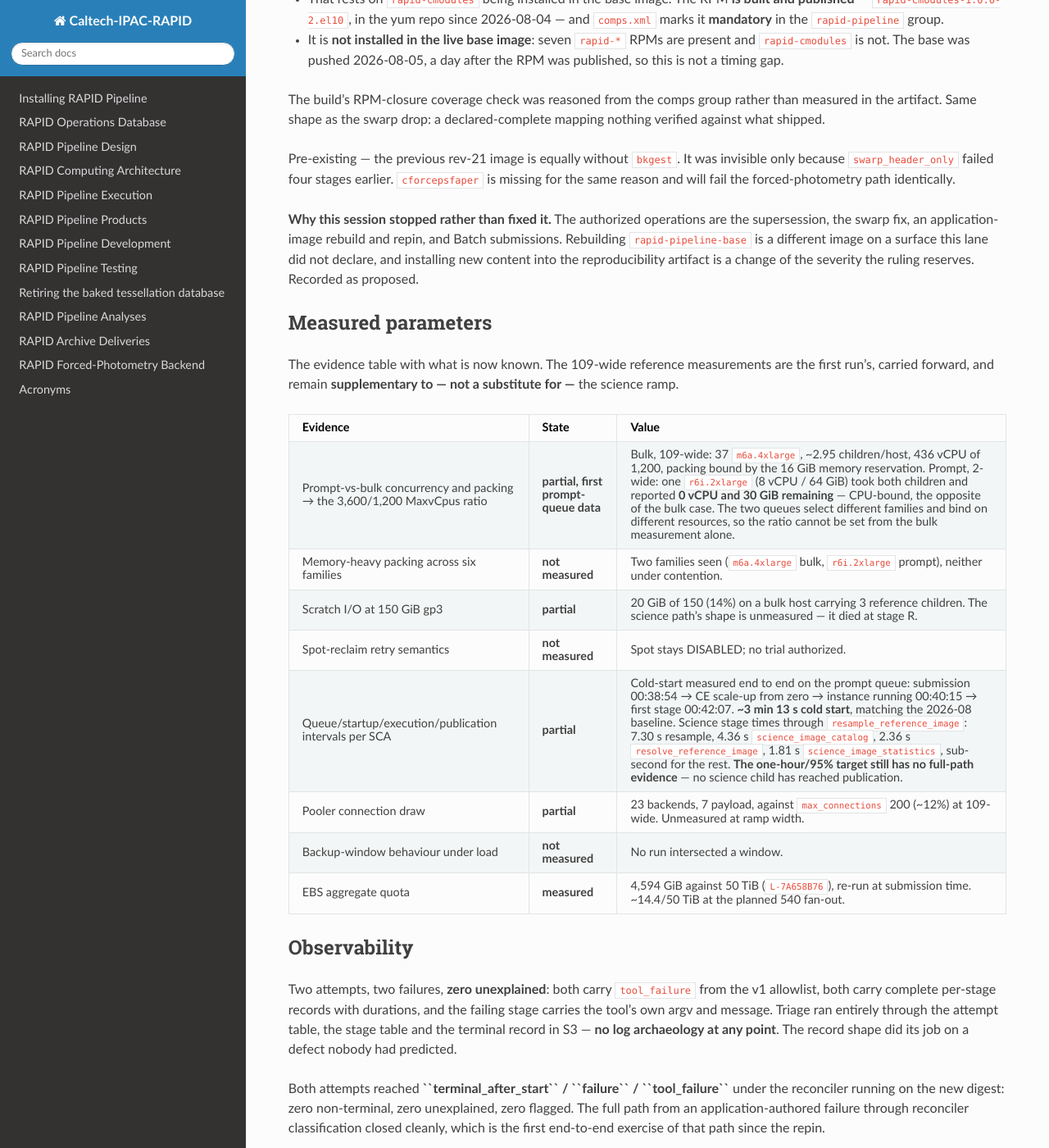
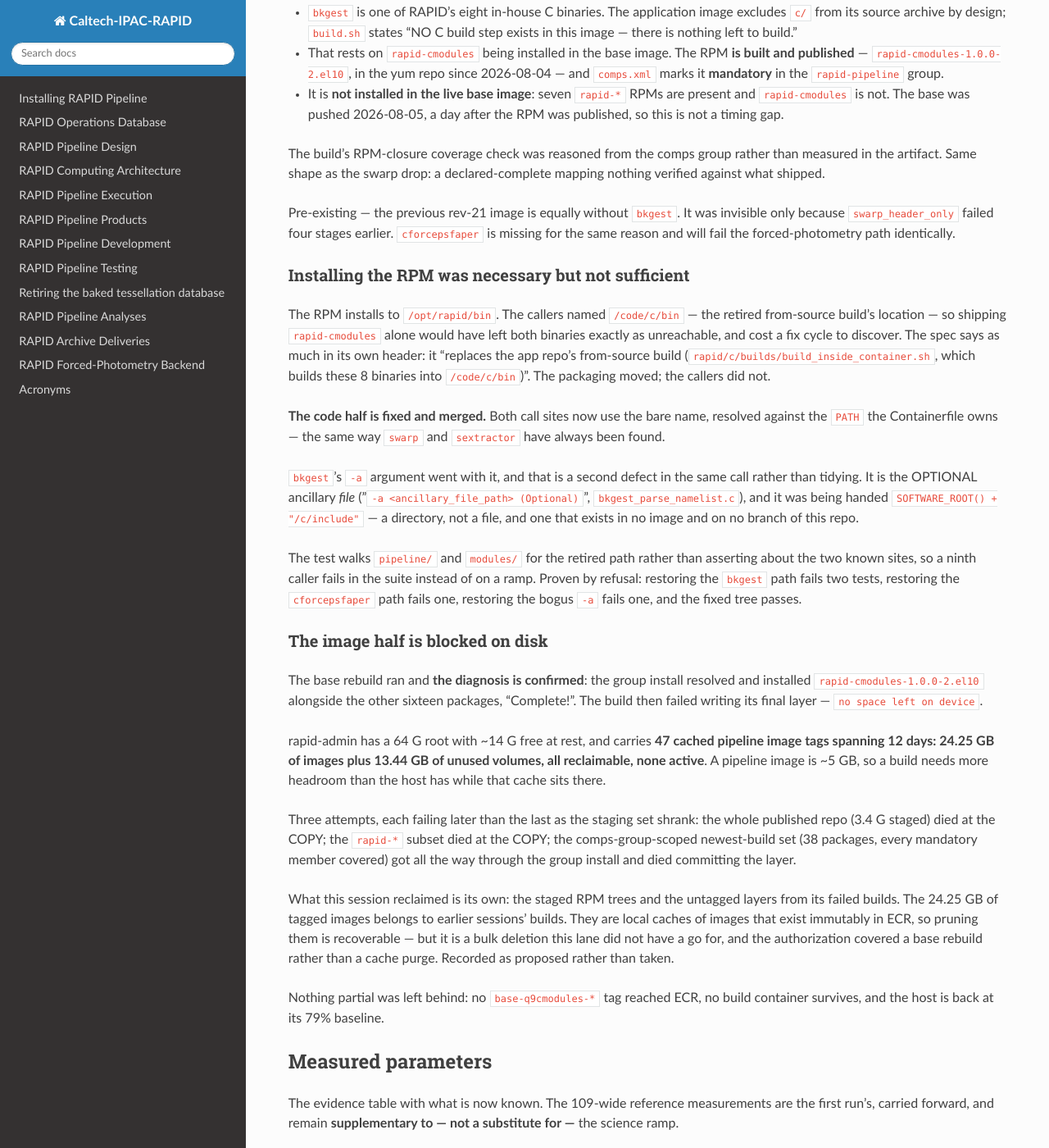
Before and after one commit to Caltech-IPAC/rapid, a Sphinx documentation site: the page built from docs/source/dev/q9_fix_round.rst, in a window 1280 px wide and 1400 px high, scrolled down 1363 px. Shown: the whole window at 82% size. Built offline with Sphinx 7.4.7 and the Read the Docs theme 3.1.0, drawn with Linux system fonts in a browser that asks for light colours; some of the changed text lies outside the part shown.

Commit message:
docs: cycle 2 — the code half landed, the image half is blocked on disk
The base rebuild settled the diagnosis: the group install resolved and
installed rapid-cmodules-1.0.0-2.el10 with the other sixteen packages,
"Complete!". So comps.xml and the RPM were always right and the live base
simply never carried it. The build then died writing its final layer,
out of disk.

Three attempts, each failing later as the staging set shrank — the whole
published repo (3.4 G) at the COPY, the rapid-* subset at the COPY, and
the comps-scoped newest-build set (38 packages, every mandatory member
covered) at the layer commit. rapid-admin has a 64 G root, ~14 G free,
and 47 cached pipeline tags over 12 days: 24.25 GB of images plus
13.44 GB of unused volumes, all reclaimable and none active, against a
~5 GB image.

This session reclaimed its own staging and untagged layers and left the
tagged cache alone: those are earlier sessions' builds, recoverable from
ECR but still a bulk deletion with no go for it. Proposed, not taken —
and worth landing durably, since the host returns to this state within a
few builds however tonight's rebuild finishes.

Recorded alongside it: installing the RPM was never sufficient on its
own. It installs to /opt/rapid/bin and both callers named the retired
/code/c/bin, so the binaries would have stayed exactly as unreachable.
That half is fixed and merged, so the remaining work is a rerun with
headroom rather than a redesign.

Nothing partial survives: no base-q9cmodules-* tag reached ECR, no build
container is left, pins are untouched at revision 22, and the host is
back at its 79% baseline.

Co-Authored-By: Claude Opus 5 <noreply@anthropic.com>
Claude-Session: https://claude.ai/code/session_01SVqQkRNzAmCBTH9HvLU2iu

```diff
--- a/docs/source/dev/q9_fix_round.rst
+++ b/docs/source/dev/q9_fix_round.rst
@@ -25,9 +25,10 @@ Cycles used
        at 7.30 s on both probe children, where it had failed 2,158
        attempts at 0.51 s
    * - 2
-     - ``bkgest`` absent from the image
-     - **Root-caused, not fixed** — the fix is a base-image rebuild,
-       outside the authorized operations
+     - ``bkgest`` and ``cforcepsfaper`` unreachable
+     - **Code half fixed and merged; image half blocked on disk.** The
+       base build installed ``rapid-cmodules`` successfully and then
+       died writing its final layer — rapid-admin has no room
    * - 3
      - unused
      -
@@ -44,8 +45,11 @@ Counts against caps
      - **2**
    * - Fix cycles (≤3)
      - 1 fixed, 1 root-caused
-   * - Image rebuild + repin (≤2)
-     - **1**
+   * - Application image rebuild + repin (≤2)
+     - **1** (revision 22, the swarp fix)
+   * - Base image rebuild (≤1)
+     - **1 attempt, no artifact** — three tries, none reaching a pushed
+       image; the last installed the RPM and died writing its layer
    * - Deploys per stack (≤2)
      - rapid-batch 1, rapid-reconciler-service 1
 
@@ -100,12 +104,66 @@ It was invisible only because ``swarp_header_only`` failed four stages
 earlier. ``cforcepsfaper`` is missing for the same reason and will fail
 the forced-photometry path identically.
 
-**Why this session stopped rather than fixed it.** The authorized
-operations are the supersession, the swarp fix, an application-image
-rebuild and repin, and Batch submissions. Rebuilding
-``rapid-pipeline-base`` is a different image on a surface this lane did
-not declare, and installing new content into the reproducibility artifact
-is a change of the severity the ruling reserves. Recorded as proposed.
+Installing the RPM was necessary but not sufficient
+~~~~~~~~~~~~~~~~~~~~~~~~~~~~~~~~~~~~~~~~~~~~~~~~~~~
+
+The RPM installs to ``/opt/rapid/bin``. The callers named
+``/code/c/bin`` — the retired from-source build's location — so shipping
+``rapid-cmodules`` alone would have left both binaries exactly as
+unreachable, and cost a fix cycle to discover. The spec says as much in
+its own header: it "replaces the app repo's from-source build
+(``rapid/c/builds/build_inside_container.sh``, which builds these 8
+binaries into ``/code/c/bin``)". The packaging moved; the callers did
+not.
+
+**The code half is fixed and merged.** Both call sites now use the bare
+name, resolved against the ``PATH`` the Containerfile owns — the same way
+``swarp`` and ``sextractor`` have always been found.
+
+``bkgest``'s ``-a`` argument went with it, and that is a second defect in
+the same call rather than tidying. It is the OPTIONAL ancillary *file*
+("``-a <ancillary_file_path> (Optional)``",
+``bkgest_parse_namelist.c``), and it was being handed
+``SOFTWARE_ROOT() + "/c/include"`` — a directory, not a file, and one
+that exists in no image and on no branch of this repo.
+
+The test walks ``pipeline/`` and ``modules/`` for the retired path rather
+than asserting about the two known sites, so a ninth caller fails in the
+suite instead of on a ramp. Proven by refusal: restoring the ``bkgest``
+path fails two tests, restoring the ``cforcepsfaper`` path fails one,
+restoring the bogus ``-a`` fails one, and the fixed tree passes.
+
+The image half is blocked on disk
+~~~~~~~~~~~~~~~~~~~~~~~~~~~~~~~~~~
+
+The base rebuild ran and **the diagnosis is confirmed**: the group
+install resolved and installed ``rapid-cmodules-1.0.0-2.el10`` alongside
+the other sixteen packages, "Complete!". The build then failed writing
+its final layer — ``no space left on device``.
+
+rapid-admin has a 64 G root with ~14 G free at rest, and carries **47
+cached pipeline image tags spanning 12 days: 24.25 GB of images plus
+13.44 GB of unused volumes, all reclaimable, none active**. A pipeline
+image is ~5 GB, so a build needs more headroom than the host has while
+that cache sits there.
+
+Three attempts, each failing later than the last as the staging set
+shrank: the whole published repo (3.4 G staged) died at the COPY; the
+``rapid-*`` subset died at the COPY; the comps-group-scoped newest-build
+set (38 packages, every mandatory member covered) got all the way through
+the group install and died committing the layer.
+
+What this session reclaimed is its own: the staged RPM trees and the
+untagged layers from its failed builds. The 24.25 GB of tagged images
+belongs to earlier sessions' builds. They are local caches of images that
+exist immutably in ECR, so pruning them is recoverable — but it is a bulk
+deletion this lane did not have a go for, and the authorization covered a
+base rebuild rather than a cache purge. Recorded as proposed rather than
+taken.
+
+Nothing partial was left behind: no ``base-q9cmodules-*`` tag reached
+ECR, no build container survives, and the host is back at its 79%
+baseline.
 
 Measured parameters
 -------------------
@@ -197,15 +255,23 @@ located precisely enough to fix in one bounded step.
 Proposed, not ratified
 ----------------------
 
-* **Install ``rapid-cmodules`` into ``rapid-pipeline-base`` and rebuild
-  it**, then rebuild the application image on the new base. The RPM
-  exists, is published, and is already declared mandatory in the comps
-  group — this is a base build that does not install the group it
-  declares, not a missing artifact.
+* **Reclaim rapid-admin's image cache** — 24.25 GB of tagged images and
+  13.44 GB of unused volumes, 47 pipeline tags over 12 days, none active
+  and all present in ECR. This is what blocks the base rebuild, and at
+  ~5 GB per image and a build most sessions, the host returns to this
+  state within a few builds however tonight's rebuild is finished. A
+  scheduled prune is the durable form.
 * **Measure the base's RPM set against ``comps.xml`` in CI**, at the
   artifact rather than in a comment. The coverage check that asserted
   "nothing left to build" was right about intent and wrong about the
-  image, and nothing compared the two.
+  image, and nothing compared the two. Run once inline this session
+  against the live artifact, which is how the gap was confirmed.
+* **Bound the base build's staging set** to the comps group's newest
+  builds rather than the whole published repo. The repo carries four
+  ``rapid-python`` revisions at ~717 MB each and workstation packages the
+  group never references; scoping it cut the staged tree from 3.4 G to
+  38 packages and was the difference between failing at the COPY and
+  reaching the layer commit.
 * Carried from the earlier pause, all accepted as proposed: no
   ``error_category`` on superseding records;
   ``reconciliation_sources = ["postgres", "s3"]``; the supersession
@@ -215,13 +281,21 @@ Proposed, not ratified
 Left for the owner
 ------------------
 
-1. **The base-image rebuild** above — the one thing between here and a
-   science ramp.
-2. Then the ramp: 180 → 540 → drip, each step gated on clean attempt
+1. **Free space on rapid-admin**, then finish the base rebuild. The
+   build is proven correct up to its final layer write — the group
+   install put ``rapid-cmodules`` in place — so this is a rerun, not a
+   redesign. Roughly 10 GB of headroom is enough.
+2. **Rebuild the application image on the new base** and repin to
+   revision 23. ``build.sh`` live-resolves the newest ``base-*`` tag by
+   push time, so no pin edit is needed; the code half of the fix is
+   already on ``smdc``.
+3. **A width-2 probe on revision 23** — both children must clear
+   ``subtract_background`` and reach terminal with clean records.
+4. Then the ramp: 180 → 540 → drip, each step gated on clean attempt
    records. The mechanics are proven — the runner submits a bounded,
    capped array with no VPO involved.
-3. A width-2 probe before each widening. It cost two children and found a
-   defect that would have cost 180.
+5. A width-2 probe before each widening. It cost two children and found
+   a defect that would have cost 180.
 
 Carried forward unactioned: registration granularity (a handful of bad
 records aborts the whole operator pass — now demonstrated at fourteen),
```
Also changed, not shown: docs/source/dev/q8_smoke.rst (+28 -0 lines).
